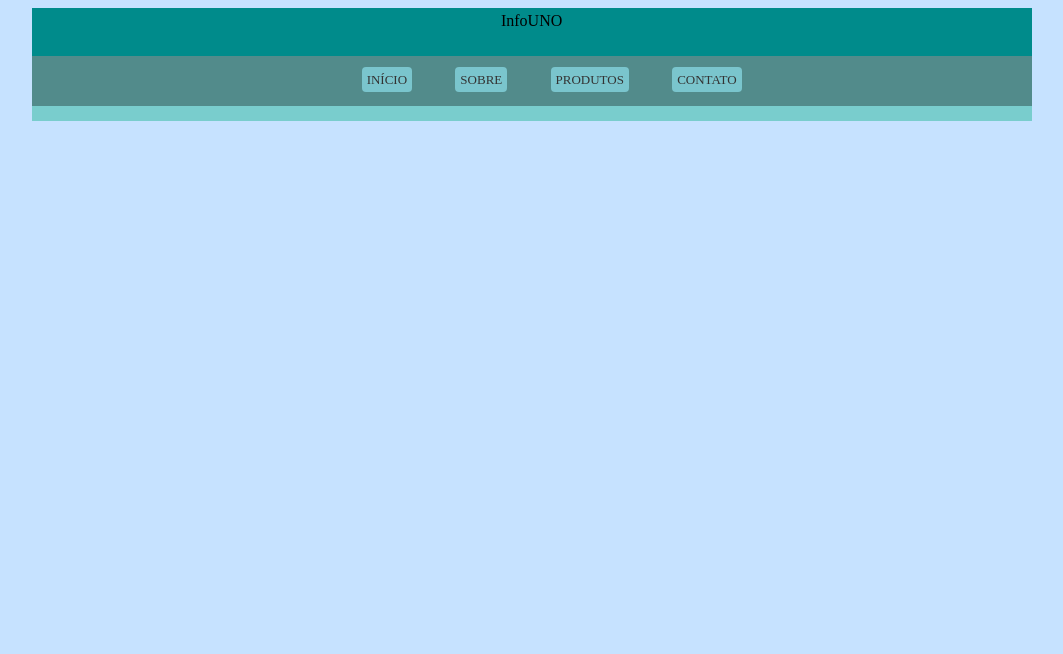
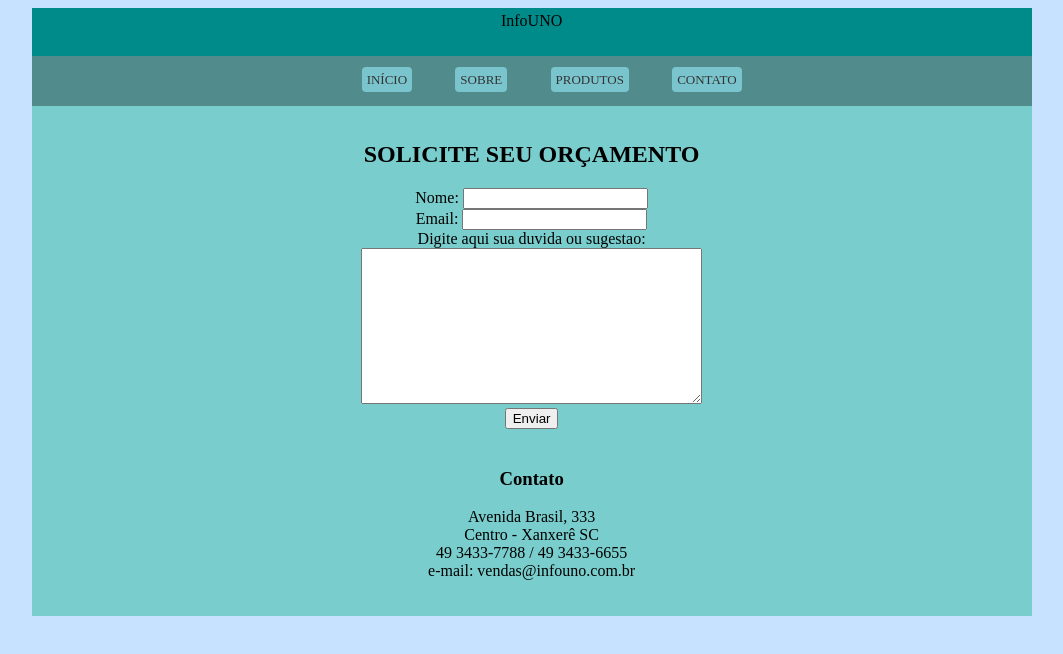
Before and after one commit to LucasChr/estudo-html, a plain HTML site: page contato.html in a window 1280 px wide. Shown: the whole page, without its empty margins (130-1193 px from the left). Drawn offline with Linux system fonts and the light colour scheme.

Commit message:
adicao de conteudo na  pagina contato

```diff
--- a/contato.html
+++ b/contato.html
@@ -1,9 +1,15 @@
 <!DOCTYPE html>
 <html lang="pt-BR">
 	<head>
-		<meta charset="UTF-8"/>
+		<meta charset = "UTF-8"/>
+		<meta http-equiv="Content-Type" content="text/html; charset=ISO-8859-1" />
 		<link rel="stylesheet" href="css/style.css" type="text/css"/>
 		<title>Trabalho Web</title>
+		<script type="text/javascript">
+			function insereTexto() {
+				document.getElementById('divTeste').innerHTML = 'Enviado com Sucesso.';
+			}
+		</script>
 	</head>
 	<body>
 		<div class="principal">
@@ -30,5 +36,37 @@
 					</ul>
 				</div>
 			</div>
+			<div class="contato">
+
+				<h2>SOLICITE SEU ORÇAMENTO</h2>
+				<label>Nome:</label>
+				<input />
+				<br />
+				<label>Email:</label>
+				<input />
+				<br />
+				Digite aqui sua duvida ou sugestao:
+				<br />
+				<textarea  rows="10" cols="40" maxlength="500"></textarea>
+				<br />
+				<input type='button' onclick='insereTexto()' value='Enviar'/>
+				<br/>
+				<div id="divTeste"></div>
+
+			</div>
+			<div class="rodape">
+				<div class="endereco">
+					<h3>Contato</h3>
+					<p>
+						Avenida Brasil, 333
+						<br />
+						Centro - Xanxerê SC
+						<br />
+						49 3433-7788 / 49 3433-6655
+						<br />
+						e-mail: vendas@infouno.com.br
+					</p>
+				</div>
+			</div>
 		</div>
 	</body>
--- a/css/style.css
+++ b/css/style.css
@@ -146,3 +146,8 @@ a:link {
 	height: 500px;
 	overflow-x: auto;
 }
+.contato {
+	text-align: center;
+	position: absolute center;
+	padding-bottom: 20px;
+}
```
